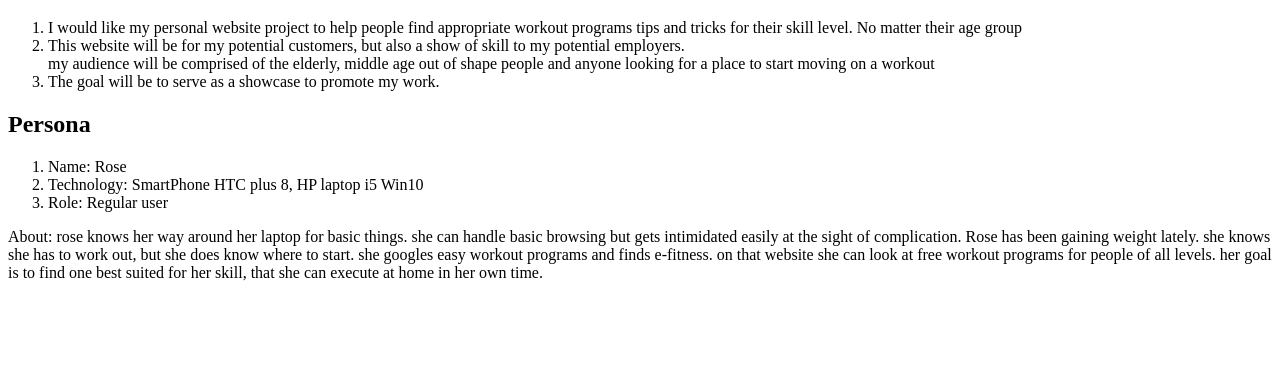
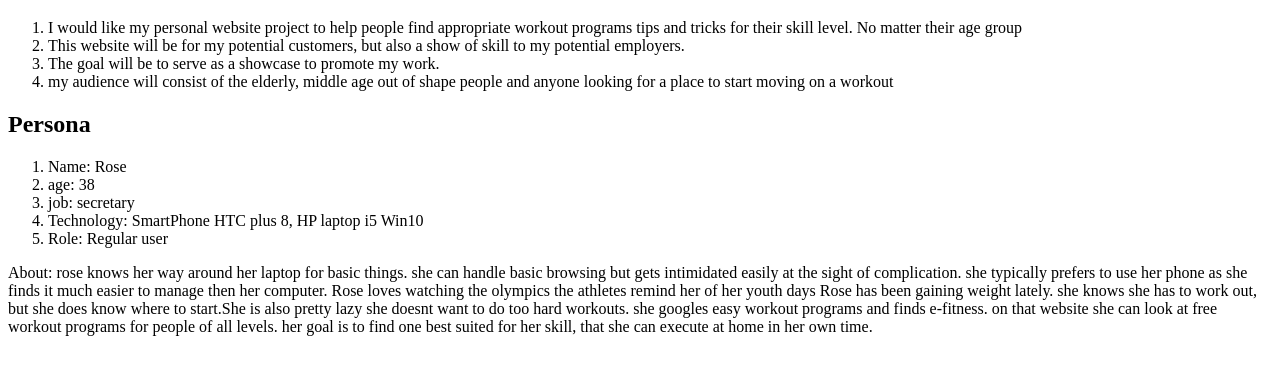
Before and after one commit to EmmanuelPriceMars/e-fitness, a plain HTML site: page public_html/documentation/milestone-1.html in a window 1280 px wide. Shown: the part 61-436 px from the top of the page. Drawn offline with Linux system fonts and the light colour scheme.

Commit message:
added details to persona

```diff
--- a/public_html/documentation/milestone-1.html
+++ b/public_html/documentation/milestone-1.html
@@ -2,9 +2,6 @@
 <html lang="en">
 <head>
     <meta charset="UTF-8">
-    <meta name="viewport"
-          content="width=device-width, user-scalable=no, initial-scale=1.0, maximum-scale=1.0, minimum-scale=1.0">
-    <meta http-equiv="X-UA-Compatible" content="ie=edge">
     <title>Document</title>
 </head>
 <body>
@@ -15,9 +12,10 @@
 <ol>
 <li> I would like my personal website project to help people find appropriate workout programs tips and tricks for their skill level. No matter their age group </li>
     <li>This website  will be for my potential customers, but also a show of skill to my potential employers.</li>
-my audience will be comprised of the elderly, middle age out of shape people and anyone looking for a place to start moving on a workout
+<li> The goal will be to serve as a showcase to promote my work.</li>
+<li>my audience will consist of the elderly, middle age out of shape people and anyone looking for a place to start moving on a workout</li>
 
-    <li> The goal will be to serve as a showcase to promote my work.</li> </ol>
+</ol>
 
 
 </div>
@@ -27,12 +25,17 @@ my audience will be comprised of the elderly, middle age out of shape people and
     <h2>Persona</h2>
 <ol>
 <li>Name: Rose</li>
+<li>age: 38</li>
+    <li> job: secretary</li>
 <li>Technology: SmartPhone HTC plus 8, HP laptop i5 Win10</li>
     <li>Role: Regular user</li></ol>
 
 <p>About: rose knows her way around her laptop for basic things. she can handle basic browsing
-but gets intimidated easily at the sight of complication. Rose has been gaining weight lately.
-    she knows she has to work out, but she does know where to start. she googles easy workout programs and finds e-fitness.
+but gets intimidated easily at the sight of complication. she typically prefers to use her phone as she finds it much easier to manage then her computer.
+    Rose loves watching the olympics the athletes remind her of her youth days
+    Rose has been gaining weight lately.
+    she knows she has to work out, but she does know where to start.She is also pretty lazy she doesnt want to do too hard workouts.
+    she googles easy workout programs and finds e-fitness.
     on that website she can look at free workout programs for people of all levels. her goal is to find one best suited
     for her skill, that she can execute at home in her own time.
 </p>
```
